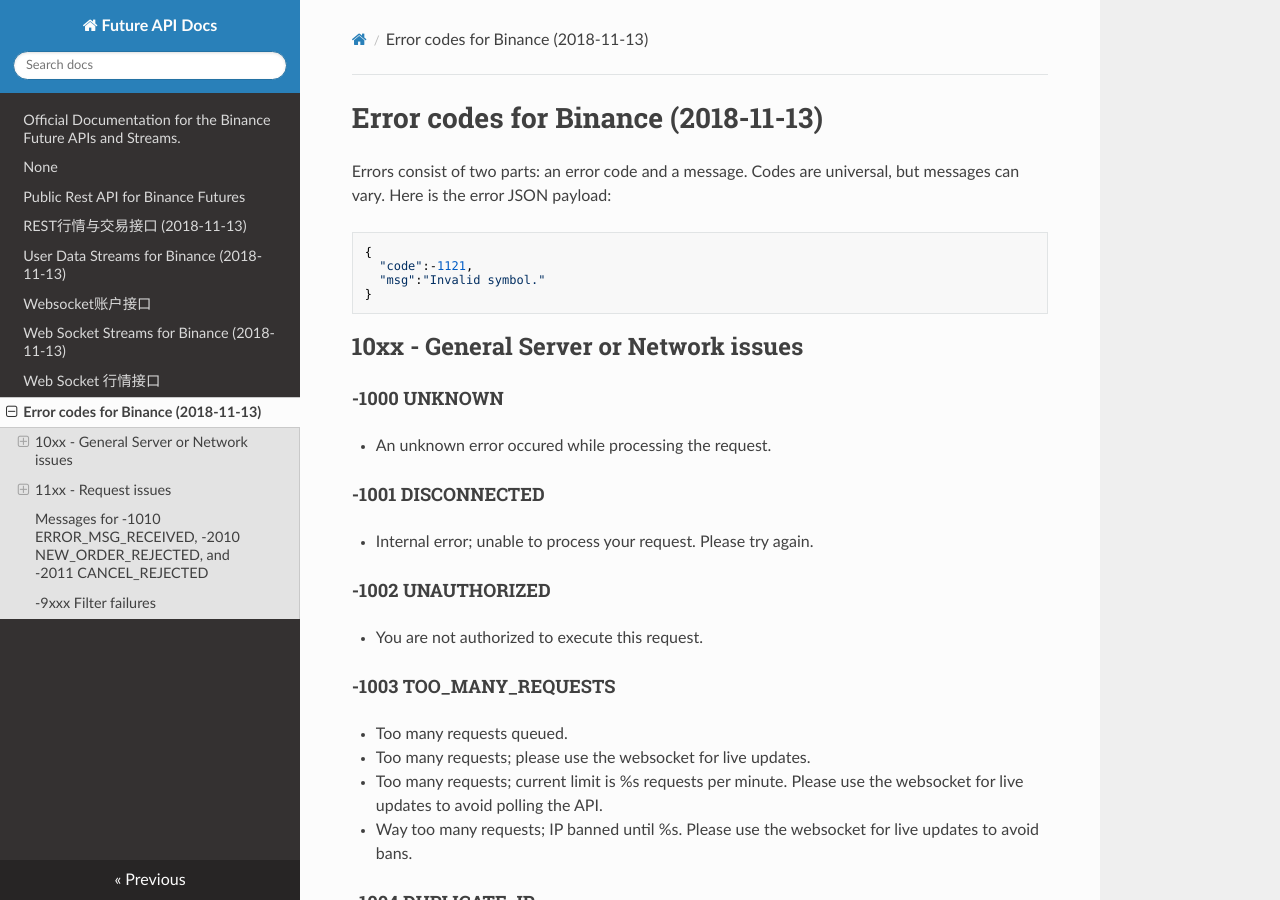
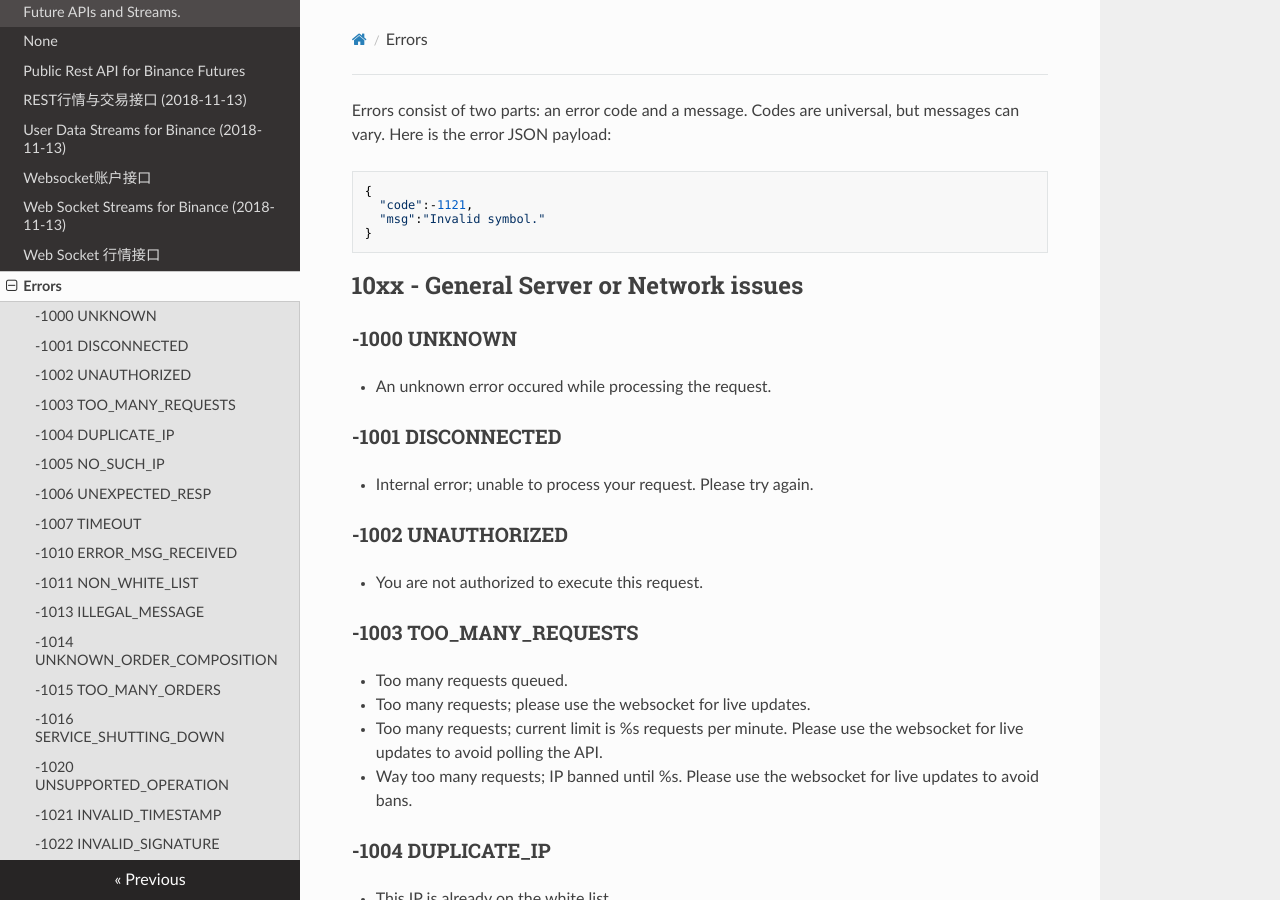
Before and after one commit to peterzan888/Binance-Future-API-test-doc, an MkDocs documentation site: the page built from docs/errors.md, in a window 1280 px wide and 900 px high. Built offline with MkDocs 1.6.1, drawn with Linux system fonts in a browser that asks for light colours; nearby versions of some CDN libraries.

Commit message:
Add files via upload

```diff
--- a/docs/errors.md
+++ b/docs/errors.md
@@ -1,4 +1,4 @@
-# Error codes for Binance (2018-11-13)
+
 Errors consist of two parts: an error code and a message. Codes are universal,
  but messages can vary. Here is the error JSON payload:
 
@@ -11,192 +11,192 @@
 
 
 ## 10xx - General Server or Network issues
-#### -1000 UNKNOWN
+### -1000 UNKNOWN
  * An unknown error occured while processing the request.
 
-#### -1001 DISCONNECTED
+### -1001 DISCONNECTED
  * Internal error; unable to process your request. Please try again.
 
-#### -1002 UNAUTHORIZED
+### -1002 UNAUTHORIZED
  * You are not authorized to execute this request.
 
-#### -1003 TOO_MANY_REQUESTS
+### -1003 TOO_MANY_REQUESTS
  * Too many requests queued.
  * Too many requests; please use the websocket for live updates.
  * Too many requests; current limit is %s requests per minute. Please use the websocket for live updates to avoid polling the API.
  * Way too many requests; IP banned until %s. Please use the websocket for live updates to avoid bans.
 
-#### -1004 DUPLICATE_IP
+### -1004 DUPLICATE_IP
  * This IP is already on the white list
 
-#### -1005 NO_SUCH_IP
+### -1005 NO_SUCH_IP
  * No such IP has been white listed
 
-#### -1006 UNEXPECTED_RESP
+### -1006 UNEXPECTED_RESP
  * An unexpected response was received from the message bus. Execution status unknown.
 
-#### -1007 TIMEOUT
+### -1007 TIMEOUT
  * Timeout waiting for response from backend server. Send status unknown; execution status unknown.
 
-#### -1010 ERROR_MSG_RECEIVED
+### -1010 ERROR_MSG_RECEIVED
  * ERROR_MSG_RECEIVED.
 
-#### -1011 NON_WHITE_LIST
+### -1011 NON_WHITE_LIST
  * This IP cannot access this route.
 
-#### -1013 ILLEGAL_MESSAGE
+### -1013 ILLEGAL_MESSAGE
 * INVALID_MESSAGE.
 
-#### -1014 UNKNOWN_ORDER_COMPOSITION
+### -1014 UNKNOWN_ORDER_COMPOSITION
  * Unsupported order combination.
 
-#### -1015 TOO_MANY_ORDERS
+### -1015 TOO_MANY_ORDERS
  * Too many new orders.
  * Too many new orders; current limit is %s orders per %s.
 
-#### -1016 SERVICE_SHUTTING_DOWN
+### -1016 SERVICE_SHUTTING_DOWN
  * This service is no longer available.
 
-#### -1020 UNSUPPORTED_OPERATION
+### -1020 UNSUPPORTED_OPERATION
  * This operation is not supported.
 
-#### -1021 INVALID_TIMESTAMP
+### -1021 INVALID_TIMESTAMP
  * Timestamp for this request is outside of the recvWindow.
  * Timestamp for this request was 1000ms ahead of the server's time.
 
-#### -1022 INVALID_SIGNATURE
+### -1022 INVALID_SIGNATURE
  * Signature for this request is not valid.
 
 
 ## 11xx - Request issues
-#### -1100 ILLEGAL_CHARS
+### -1100 ILLEGAL_CHARS
  * Illegal characters found in a parameter.
  * Illegal characters found in parameter '%s'; legal range is '%s'.
 
-#### -1101 TOO_MANY_PARAMETERS
+### -1101 TOO_MANY_PARAMETERS
  * Too many parameters sent for this endpoint.
  * Too many parameters; expected '%s' and received '%s'.
  * Duplicate values for a parameter detected.
 
-#### -1102 MANDATORY_PARAM_EMPTY_OR_MALFORMED
+### -1102 MANDATORY_PARAM_EMPTY_OR_MALFORMED
  * A mandatory parameter was not sent, was empty/null, or malformed.
  * Mandatory parameter '%s' was not sent, was empty/null, or malformed.
  * Param '%s' or '%s' must be sent, but both were empty/null!
 
-#### -1103 UNKNOWN_PARAM
+### -1103 UNKNOWN_PARAM
  * An unknown parameter was sent.
 
-#### -1104 UNREAD_PARAMETERS
+### -1104 UNREAD_PARAMETERS
  * Not all sent parameters were read.
  * Not all sent parameters were read; read '%s' parameter(s) but was sent '%s'.
 
-#### -1105 PARAM_EMPTY
+### -1105 PARAM_EMPTY
  * A parameter was empty.
  * Parameter '%s' was empty.
 
-#### -1106 PARAM_NOT_REQUIRED
+### -1106 PARAM_NOT_REQUIRED
  * A parameter was sent when not required.
  * Parameter '%s' sent when not required.
 
-#### -1108 BAD_ASSET
+### -1108 BAD_ASSET
  * Invalid asset.
 
-#### -1109 BAD_ACCOUNT
+### -1109 BAD_ACCOUNT
  * Invalid account.
 
-#### -1110 BAD_INSTRUMENT_TYPE
+### -1110 BAD_INSTRUMENT_TYPE
  * Invalid symbolType.
 
-#### -1111 BAD_PRECISION
+### -1111 BAD_PRECISION
  * Precision is over the maximum defined for this asset.
 
-#### -1112 NO_DEPTH
+### -1112 NO_DEPTH
  * No orders on book for symbol.
 
-#### -1113 WITHDRAW_NOT_NEGATIVE
+### -1113 WITHDRAW_NOT_NEGATIVE
  * Withdrawal amount must be negative.
 
-#### -1114 TIF_NOT_REQUIRED
+### -1114 TIF_NOT_REQUIRED
  * TimeInForce parameter sent when not required.
 
-#### -1115 INVALID_TIF
+### -1115 INVALID_TIF
  * Invalid timeInForce.
 
-#### -1116 INVALID_ORDER_TYPE
+### -1116 INVALID_ORDER_TYPE
  * Invalid orderType.
 
-#### -1117 INVALID_SIDE
+### -1117 INVALID_SIDE
  * Invalid side.
 
-#### -1118 EMPTY_NEW_CL_ORD_ID
+### -1118 EMPTY_NEW_CL_ORD_ID
  * New client order ID was empty.
 
-#### -1119 EMPTY_ORG_CL_ORD_ID
+### -1119 EMPTY_ORG_CL_ORD_ID
  * Original client order ID was empty.
 
-#### -1120 BAD_INTERVAL
+### -1120 BAD_INTERVAL
  * Invalid interval.
 
-#### -1121 BAD_SYMBOL
+### -1121 BAD_SYMBOL
  * Invalid symbol.
 
-#### -1125 INVALID_LISTEN_KEY
+### -1125 INVALID_LISTEN_KEY
  * This listenKey does not exist.
 
-#### -1127 MORE_THAN_XX_HOURS
+### -1127 MORE_THAN_XX_HOURS
  * Lookup interval is too big.
  * More than %s hours between startTime and endTime.
 
-#### -1128 OPTIONAL_PARAMS_BAD_COMBO
+### -1128 OPTIONAL_PARAMS_BAD_COMBO
  * Combination of optional parameters invalid.
 
-#### -1130 INVALID_PARAMETER
+### -1130 INVALID_PARAMETER
  * Invalid data sent for a parameter.
  * Data sent for paramter '%s' is not valid.
 
-#### -2008 BAD_API_ID
+### -2008 BAD_API_ID
  * Invalid Api-Key ID
 
-#### -2010 NEW_ORDER_REJECTED
+### -2010 NEW_ORDER_REJECTED
  * NEW_ORDER_REJECTED
 
-#### -2011 CANCEL_REJECTED
+### -2011 CANCEL_REJECTED
  * CANCEL_REJECTED
 
-#### -2013 NO_SUCH_ORDER
+### -2013 NO_SUCH_ORDER
  * Order does not exist.
 
-#### -2014 BAD_API_KEY_FMT
+### -2014 BAD_API_KEY_FMT
  * API-key format invalid.
 
-#### -2015 REJECTED_MBX_KEY
+### -2015 REJECTED_MBX_KEY
  * Invalid API-key, IP, or permissions for action.
 
-#### -2016 NO_TRADING_WINDOW
+### -2016 NO_TRADING_WINDOW
  * No trading window could be found for the symbol. Try ticker/24hrs instead.
 
-#### -4000 INVALID_ORDER_STATUS
+### -4000 INVALID_ORDER_STATUS
  * Invalid order status.
 
-#### -4001 PRICE_LESS_THAN_ZERO
+### -4001 PRICE_LESS_THAN_ZERO
  * Price less than 0.
 
-#### -4002 PRICE_GREATER_THAN_MAX_PRICE
+### -4002 PRICE_GREATER_THAN_MAX_PRICE
  * Price greater than max price.
 
-#### -4003 QTY_LESS_THAN_ZERO
+### -4003 QTY_LESS_THAN_ZERO
  * Quantity less than zero.
 
-#### -4004 QTY_LESS_THAN_MIN_QTY
+### -4004 QTY_LESS_THAN_MIN_QTY
  * Quantity less than min quantity.
 
-#### -4005 QTY_GREATER_THAN_MAX_QTY
+### -4005 QTY_GREATER_THAN_MAX_QTY
  * Quantity greater than max quantity.
 
-#### -4006 STOP_PRICE_LESS_THAN_ZERO
+### -4006 STOP_PRICE_LESS_THAN_ZERO
  * Stop price less than zero.
 
-#### -4006 STOP_PRICE_GREATER_THAN_MAX_PRICE
+### -4006 STOP_PRICE_GREATER_THAN_MAX_PRICE
  * Stop price greater than max price.
 
 ## Messages for -1010 ERROR_MSG_RECEIVED, -2010 NEW_ORDER_REJECTED, and -2011 CANCEL_REJECTED
```
